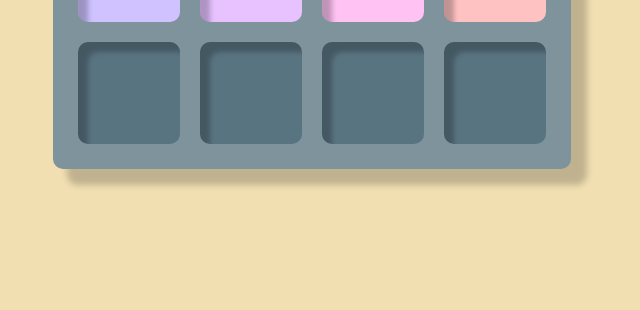
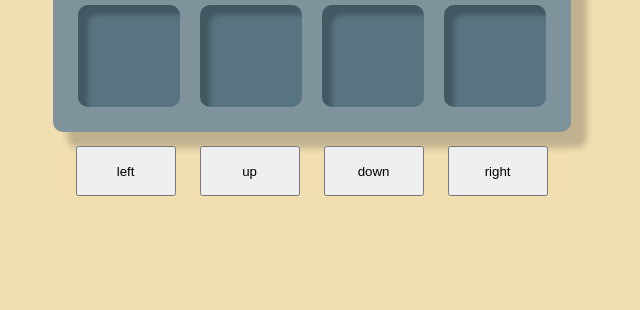
Before and after one commit to Elioce33/2048, a website with bundled scripts: page index.html in a window 1280 px wide. Shown: the part 490-800 px from the top of the page, without its empty margins (330-970 px from the left). Built offline with nearby package versions, Linux system fonts and the light colour scheme.

Commit message:
add button panel (up, down, left, right)

```diff
--- a/css/style.css
+++ b/css/style.css
@@ -4,18 +4,17 @@ body {
     position: absolute;
 
     background-color: rgb(241, 223, 178);
-}
-
-h1 {
     text-align: center;
 }
 
-.tab_2048 {
+.game_board {
     position: absolute;
     top: 50%;
     left: 50%;
     transform: translate(-50%, -50%);
+}
 
+.tab_2048 {
     background-color: rgb(127, 147, 157);
     box-shadow: 15px 15px 6px 1px rgba(0, 0, 0, 0.2);
     border-collapse: collapse;
@@ -32,7 +31,6 @@ h1 {
     width: 100px;
     height: 100px;
 
-    text-align: center;
     line-height: 100px;
     font-size: 1.5em;
 
@@ -89,3 +87,12 @@ h1 {
 .tab_2048 .c4096 {
     background-color: rgb(255, 194, 194);
 }
+
+.button_panel {
+}
+
+.button_panel button {
+    height: 50px;
+    width: 100px;
+    margin: 10px;
+}
--- a/index.html
+++ b/index.html
@@ -8,6 +8,15 @@
 </head>
 <body>
     <h1>2048 is currently being built</h1>
-    <table class="tab_2048"></table>
+    <div class="game_board">
+        <table class="tab_2048"></table>
+        <div class="button_panel">
+            <button id="left">left</button>
+            <button id="up">up</button>
+            <button id="down">down</button>
+            <button id="right">right</button>
+        </div>
+    </div>
+
 </body>
 </html>
```
